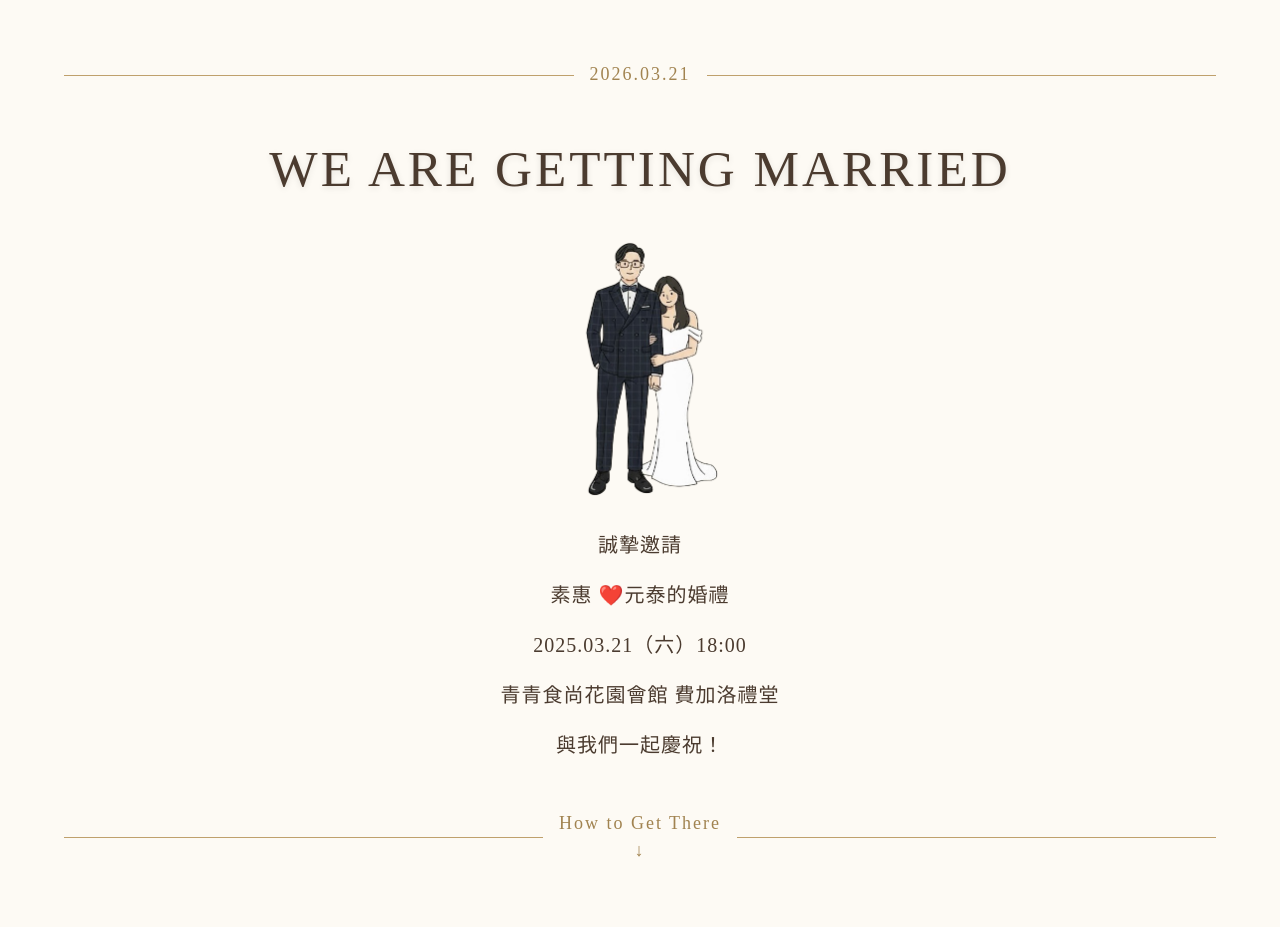
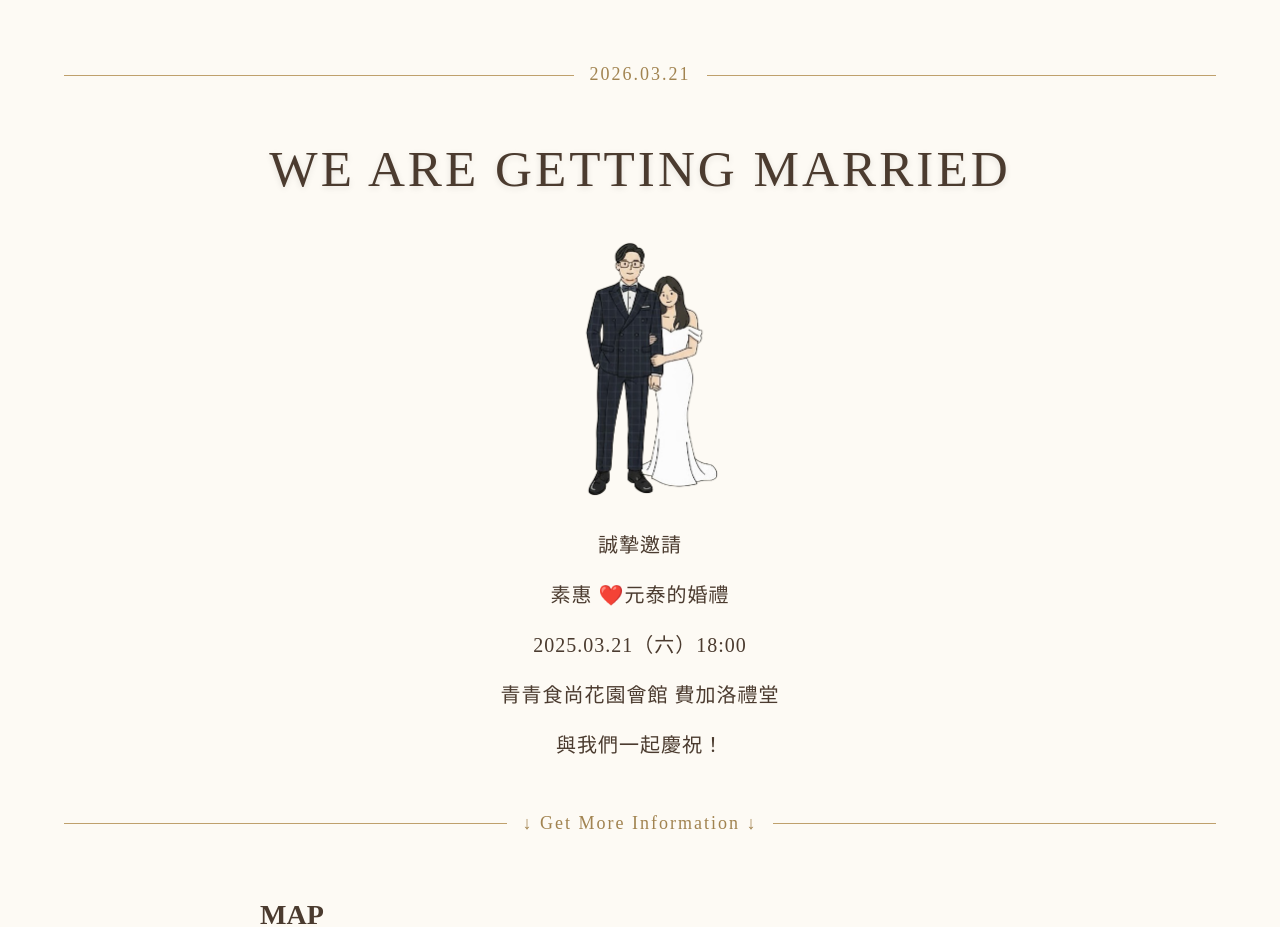
Before and after one commit to tai34tw/wedding, a React (Vite) app: page / in a window 1280 px wide. Shown: the top 927 px of the page. Built offline with nearby package versions, Linux system fonts and the light colour scheme.

Commit message:
APP.jsx: update the text of Divider

```diff
--- a/src/App.jsx
+++ b/src/App.jsx
@@ -32,7 +32,7 @@ function App() {
                 <p>與我們一起慶祝！</p>
               </div>
             </header>
-            <Divider text={`How to Get There\n↓`} />
+            <Divider text={`↓ Get More Information ↓`} />
           </section>
           <MapSection />
           <Divider text="RSVP" />
```
